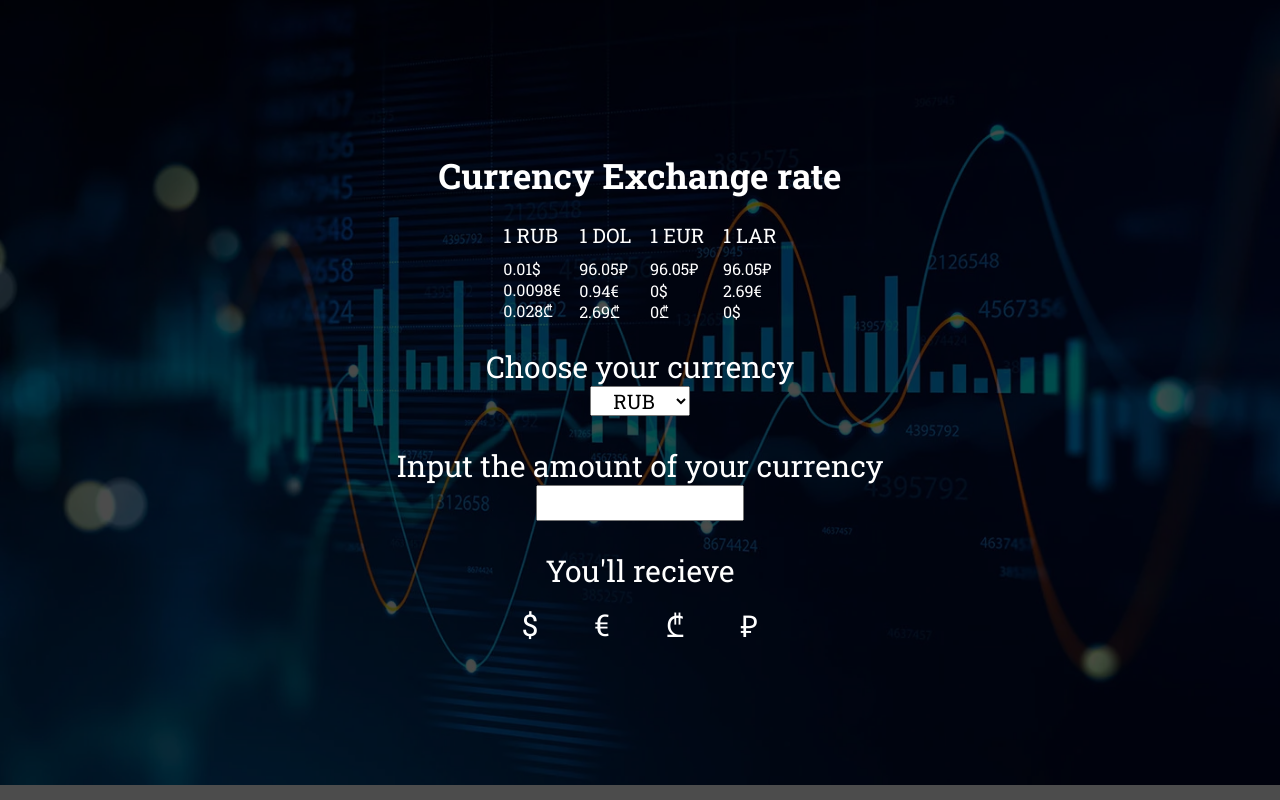
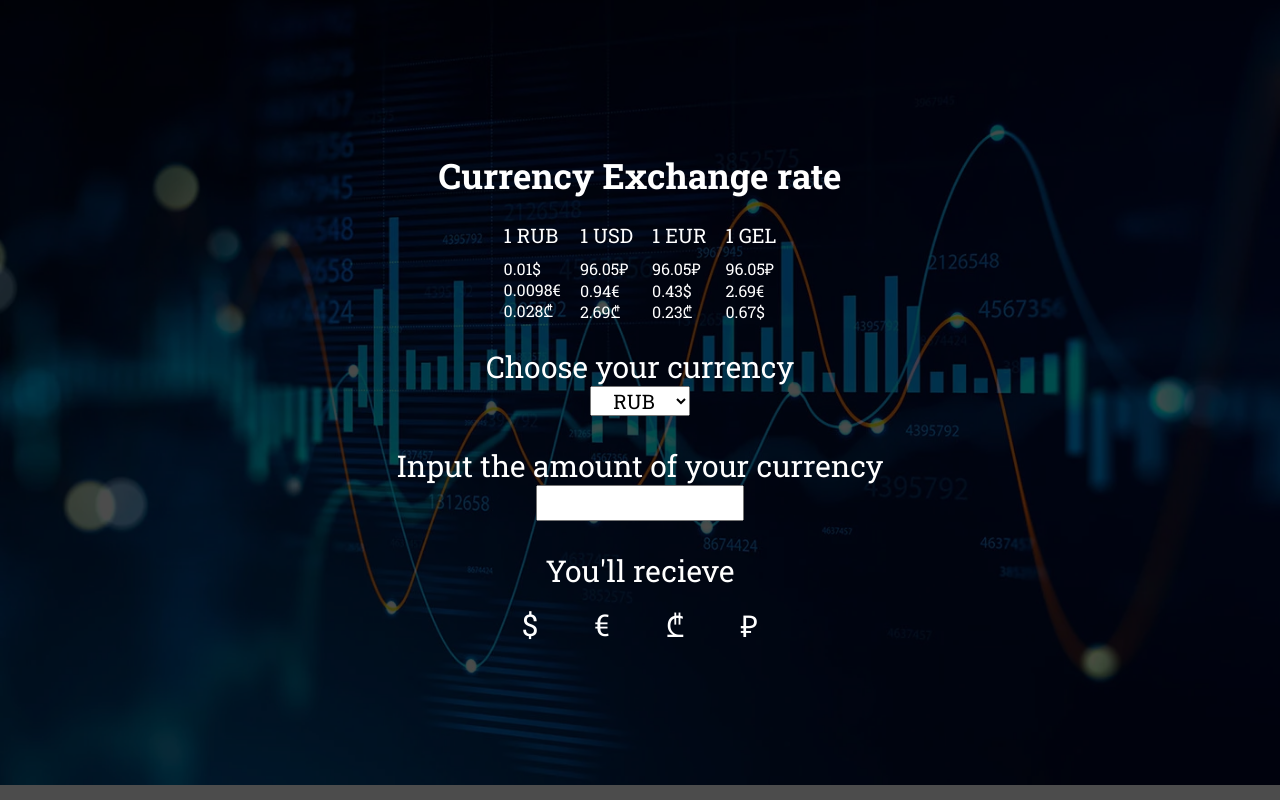
Before and after one commit to is1ruslan/ExchangeRates, a plain HTML site: page index.html in a window 1280 px wide. Drawn offline with Linux system fonts and the light colour scheme; no server answers.

Commit message:
small fixes

```diff
--- a/index.html
+++ b/index.html
@@ -25,7 +25,7 @@
                     <div class="rub-lar"><span class="rub-lar-calc" >0.028</span>₾</div>
                 </div>
                 <div class="usd">
-                    <div class="1dol cur">1 DOL</div>
+                    <div class="1dol cur">1 USD</div>
                     <div class="dol-rub"><span class="dol-rub-calc RUB" >96.05</span>₽</div>
                     <div class="dol-eur"><span class="dol-eur-calc EUR" >0.94</span>€</div>
                     <div class="dol-lar"><span class="dol-lar-calc GEL" >2.69</span>₾</div>
@@ -33,14 +33,14 @@
                 <div class="eur">
                     <div class="1eur cur">1 EUR</div>
                     <div class="eur-rub"><span class="eur-rub-calc" >96.05</span>₽</div>
-                    <div class="eur-dol"><span class="eur-dol-calc" >0</span>$</div>
-                    <div class="eur-lar"><span class="eur-lar-calc" >0</span>₾</div>
+                    <div class="eur-dol"><span class="eur-dol-calc" >0.43</span>$</div>
+                    <div class="eur-lar"><span class="eur-lar-calc" >0.23</span>₾</div>
                 </div>
                 <div class="gel">
-                    <div class="1lar cur">1 LAR</div>
+                    <div class="1lar cur">1 GEL</div>
                     <div class="lar-rub"><span class="lar-rub-calc" >96.05</span>₽</div>
                     <div class="lar-eur"><span class="lar-eur-calc" >2.69</span>€</div>
-                    <div class="lar-dol"><span class="lar-dol-calc" >0</span>$</div>
+                    <div class="lar-dol"><span class="lar-dol-calc" >0.67</span>$</div>
                 </div>
             </div>
                 <div class="select-title">Choose your currency</div>
```
